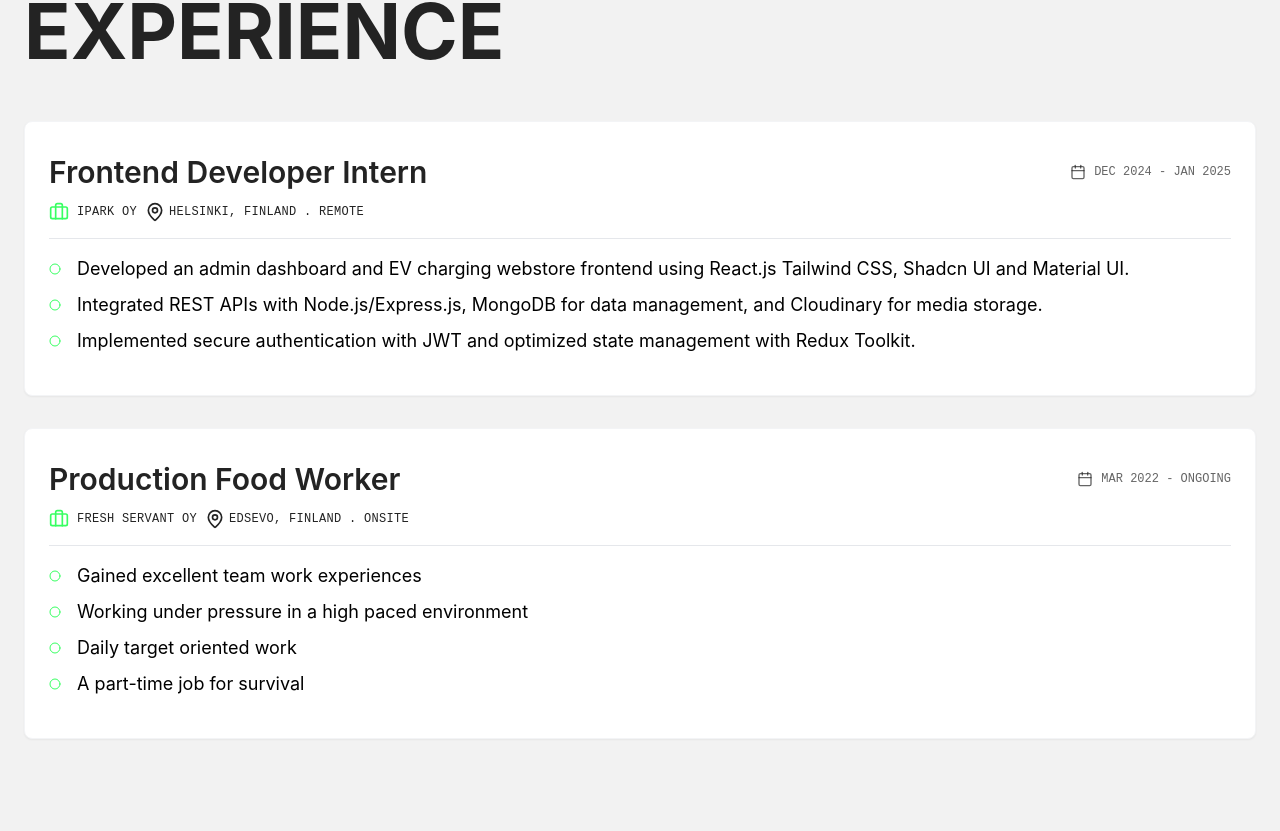
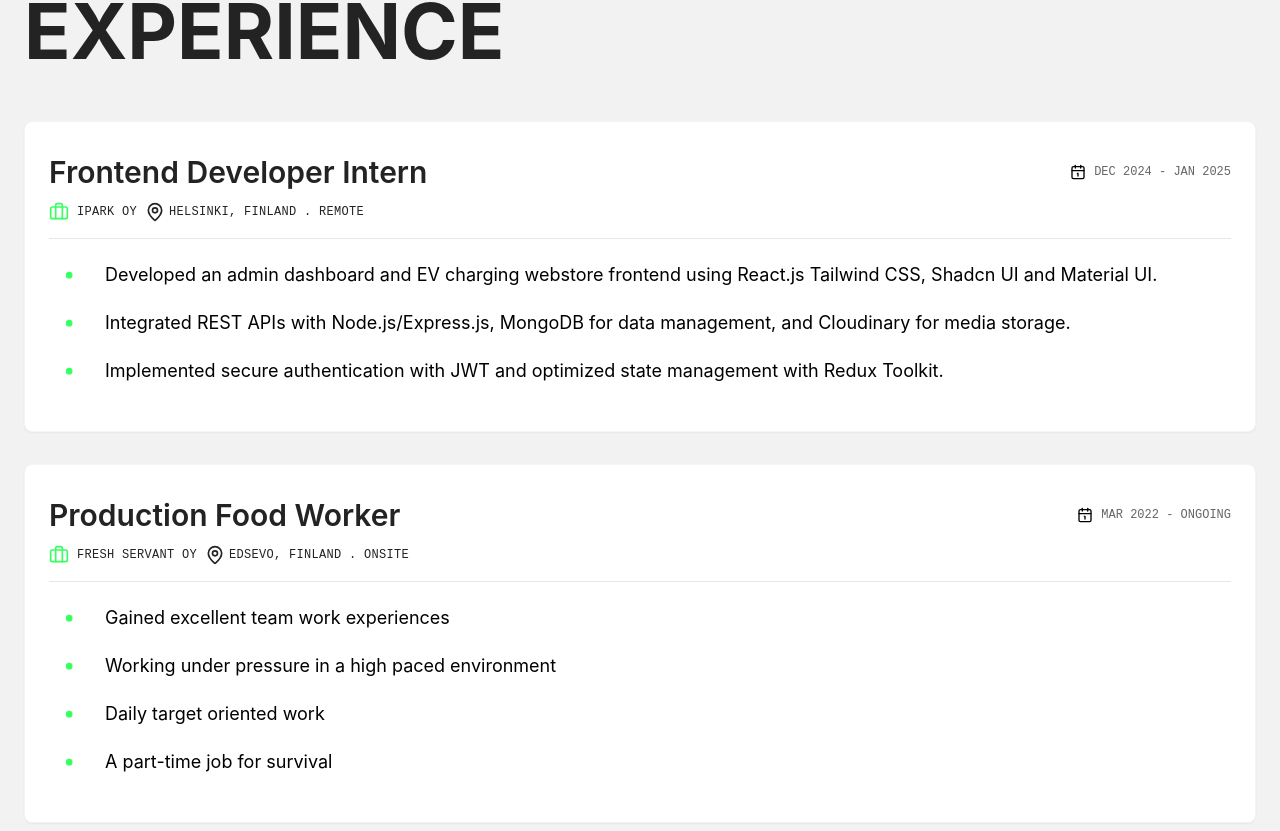
Before and after one commit to APNpandit611/Portfolio-2026, a Next.js app: page / in a window 1280 px wide. Shown: the part 1709-2540 px from the top of the page. Built offline with nearby package versions, Linux system fonts and the light colour scheme.

Commit message:
final touch for today

```diff
--- a/components/ExperienceCard.tsx
+++ b/components/ExperienceCard.tsx
@@ -1,4 +1,4 @@
-import { Briefcase, Calendar, Circle, Dot, MapPin } from "lucide-react";
+import { Briefcase,Calendar1, Circle, Dot, MapPin } from "lucide-react";
 import React, { FC } from "react";
 
 type ExperienceCardProps = {
@@ -28,8 +28,8 @@ const ExperienceCard: FC<ExperienceCardProps> = ({
                 <h3 className="text-3xl font-sans font-semibold text-primary dark:text-background">
                     {role}
                 </h3>
-                <div className="flex items-center gap-2">
-                    <Calendar className="w-4 h-4 text-secondary" />
+                <div className="flex items-center gap-2 dark:text-background">
+                    <Calendar1 className="w-4 h-4 dark:text-background" />
                     <p className="uppercase text-xs text-secondary font-mono dark:text-background">
                         {" "}
                         {startDate} - {endDate ?? "ongoing"}
@@ -52,7 +52,7 @@ const ExperienceCard: FC<ExperienceCardProps> = ({
 
             {experience.map((item, index) => (
                 <div key={index} className="flex items-center gap-4 mb-2">
-                    <Circle className="text-green w-3 h-3" />
+                    <Dot className="text-green w-10 h-10 flex-shrink-0" />
                     <p className="text-lg font-sans">{item}</p>
                 </div>
             ))}
```
